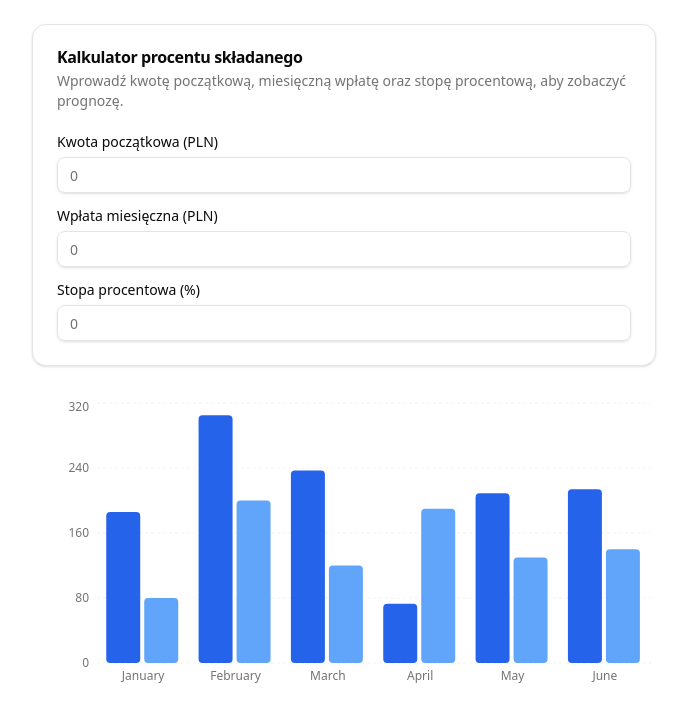
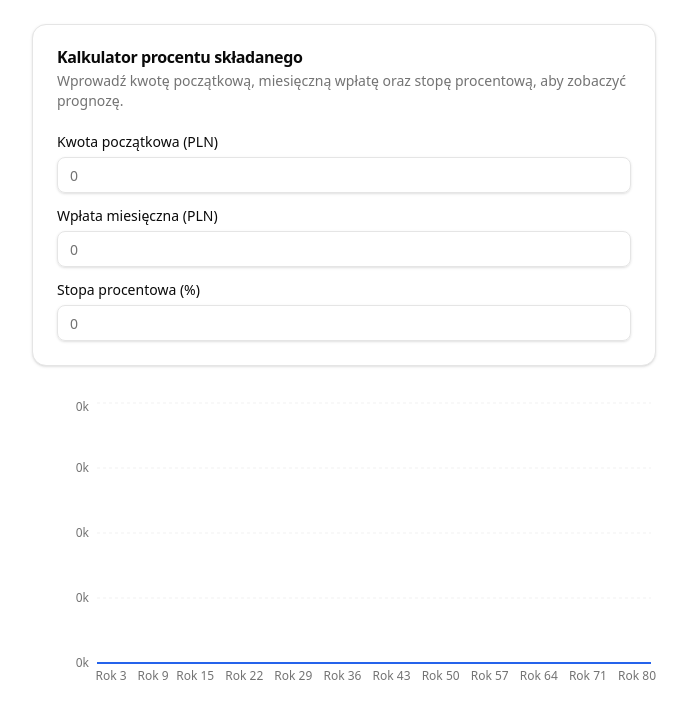
Before and after one commit to noplisu/finance-calculator, a React (Vite) app: page / in a window 1280 px wide. Shown: the top 722 px of the page, without its empty margins (296-983 px from the left). Built offline with nearby package versions, Linux system fonts and the light colour scheme.

Commit message:
feat: add compound interest calculation

```diff
--- a/src/App.tsx
+++ b/src/App.tsx
@@ -1,5 +1,6 @@
 /// <reference path="./vite-env.d.ts" />
 /// <reference path="./react-jsx.d.ts" />
+import React, { useMemo, useState } from "react"
 import {
   Card,
   CardContent,
@@ -10,27 +11,54 @@ import {
 import { ChartContainer, type ChartConfig } from "@/components/ui/chart"
 import { Input } from "@/components/ui/input"
 import { Label } from "@/components/ui/label"
-import { Bar, BarChart, CartesianGrid, XAxis, YAxis } from "recharts"
+import {
+  CartesianGrid,
+  Line,
+  LineChart,
+  XAxis,
+  YAxis,
+} from "recharts"
+
+const MONTHS_PER_YEAR = 12
+const YEARS = 80
+
+function compoundInterestByMonth(
+  principal: number,
+  monthlyPayment: number,
+  annualRatePercent: number
+): number[] {
+  const monthlyRate = annualRatePercent / 100 / MONTHS_PER_YEAR
+  const balances: number[] = [principal]
+  for (let month = 1; month <= YEARS * MONTHS_PER_YEAR; month++) {
+    const prev = balances[month - 1]
+    balances[month] = prev * (1 + monthlyRate) + monthlyPayment
+  }
+  return balances
+}
 
 function App() {
+  const [principal, setPrincipal] = useState("")
+  const [monthlyPayment, setMonthlyPayment] = useState("")
+  const [interestRate, setInterestRate] = useState("")
 
-  const chartData = [
-    { month: "January", desktop: 186, mobile: 80 },
-    { month: "February", desktop: 305, mobile: 200 },
-    { month: "March", desktop: 237, mobile: 120 },
-    { month: "April", desktop: 73, mobile: 190 },
-    { month: "May", desktop: 209, mobile: 130 },
-    { month: "June", desktop: 214, mobile: 140 },
-  ]
+  const chartData = useMemo(() => {
+    const p = parseFloat(principal) || 0
+    const m = parseFloat(monthlyPayment) || 0
+    const r = parseFloat(interestRate) || 0
+    const balances = compoundInterestByMonth(p, m, r)
+    return Array.from({ length: YEARS }, (_, i) => {
+      const yearIndex = (i + 1) * MONTHS_PER_YEAR
+      return {
+        year: `Rok ${i + 1}`,
+        kapitał: Math.round(balances[yearIndex] * 100) / 100,
+      }
+    })
+  }, [principal, monthlyPayment, interestRate])
 
   const chartConfig = {
-    desktop: {
-      label: "Desktop",
+    kapitał: {
+      label: "Kapitał (PLN)",
       color: "#2563eb",
-    },
-    mobile: {
-      label: "Mobile",
-      color: "#60a5fa",
     },
   } satisfies ChartConfig
 
@@ -52,6 +80,8 @@ function App() {
               placeholder="0"
               min={0}
               step="any"
+              value={principal}
+              onChange={(e: React.ChangeEvent<HTMLInputElement>) => setPrincipal(e.target.value)}
             />
           </div>
           <div className="grid gap-2">
@@ -62,6 +92,8 @@ function App() {
               placeholder="0"
               min={0}
               step="any"
+              value={monthlyPayment}
+              onChange={(e: React.ChangeEvent<HTMLInputElement>) => setMonthlyPayment(e.target.value)}
             />
           </div>
           <div className="grid gap-2">
@@ -73,19 +105,26 @@ function App() {
               min={0}
               max={100}
               step="0.01"
+              value={interestRate}
+              onChange={(e: React.ChangeEvent<HTMLInputElement>) => setInterestRate(e.target.value)}
             />
           </div>
         </CardContent>
       </Card>
 
       <ChartContainer config={chartConfig} className="w-full" style={{ height: 300 }}>
-        <BarChart accessibilityLayer data={chartData}>
+        <LineChart accessibilityLayer data={chartData}>
           <CartesianGrid strokeDasharray="3 3" vertical={false} />
-          <XAxis dataKey="month" tickLine={false} axisLine={false} />
-          <YAxis tickLine={false} axisLine={false} />
-          <Bar dataKey="desktop" fill="var(--color-desktop)" radius={4} />
-          <Bar dataKey="mobile" fill="var(--color-mobile)" radius={4} />
-        </BarChart>
+          <XAxis dataKey="year" tickLine={false} axisLine={false} />
+          <YAxis tickLine={false} axisLine={false} tickFormatter={(v: number) => `${(v / 1000).toFixed(0)}k`} />
+          <Line
+            type="monotone"
+            dataKey="kapitał"
+            stroke="var(--color-kapitał)"
+            strokeWidth={2}
+            dot={false}
+          />
+        </LineChart>
       </ChartContainer>
     </div>
   )
--- a/src/vite-env.d.ts
+++ b/src/vite-env.d.ts
@@ -9,6 +9,8 @@ declare module "recharts" {
   export const Bar: any
   export const BarChart: any
   export const CartesianGrid: any
+  export const Line: any
+  export const LineChart: any
   export const XAxis: any
   export const YAxis: any
 }
```
